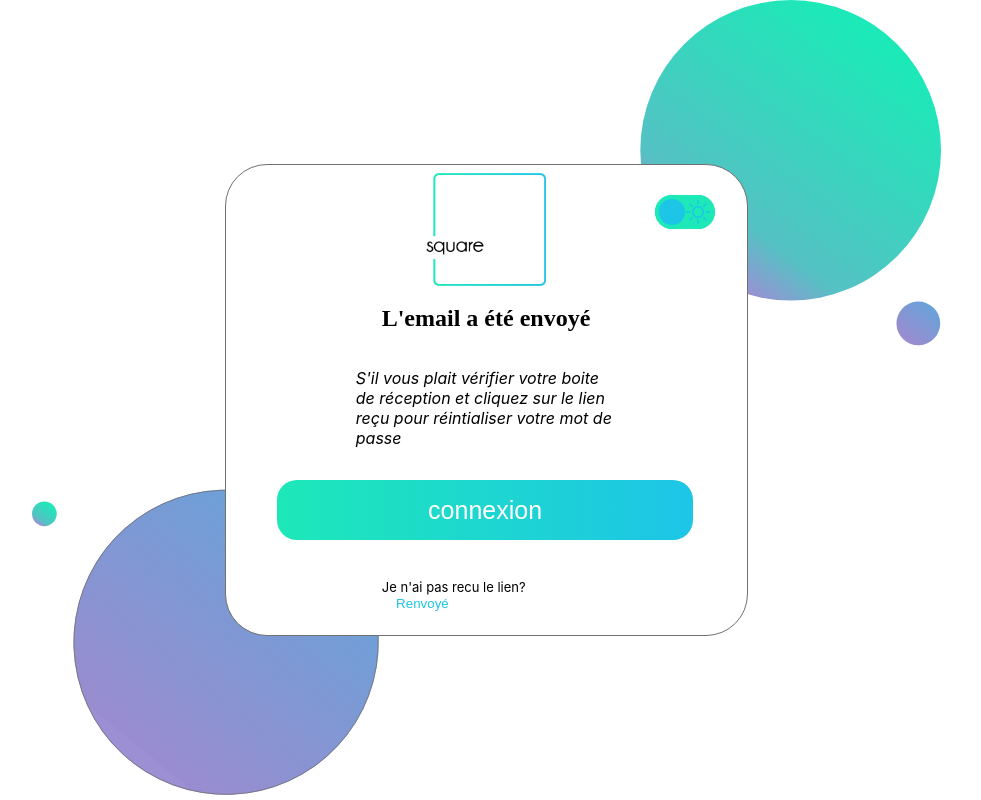
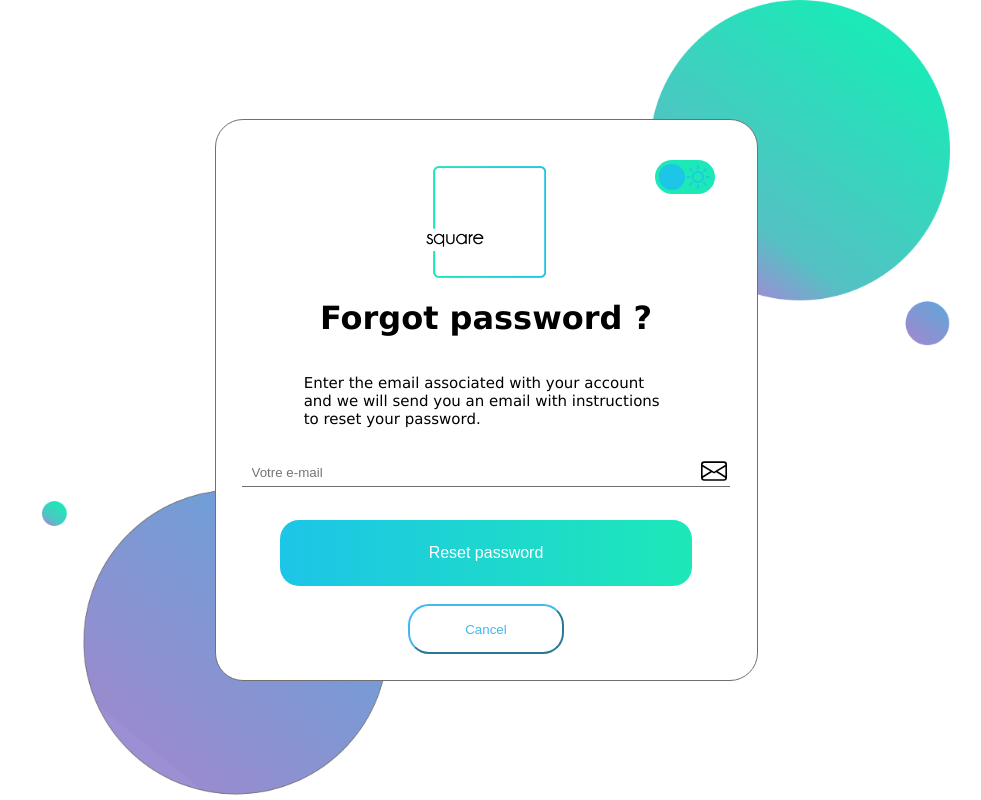
Before and after one commit to Sadmedous/square-web, a React (Create React App) app: page / in a window 1280 px wide. Shown: the whole page, without its empty margins (154-1135 px from the left). Built offline with nearby package versions, Linux system fonts and the light colour scheme; a web font is replaced by a local one.

Commit message:
last update on Forgot your password

```diff
--- a/src/App.js
+++ b/src/App.js
@@ -8,8 +8,7 @@ const App = () => {
   return (
     <div>
       {/* <EmailSend/> */}
-      {/* <ForgotPassword/> */}
-      <EmailSend/>
+      <ForgotPassword/>
     </div>
   );
 };
--- a/src/components/ForgotPassword.js
+++ b/src/components/ForgotPassword.js
@@ -38,12 +38,12 @@ function ForgotPassword() {
               <img className={style["mdpOublierlogo"]} src={darkLogo} />
             )}
             <h1 className={style["mdpOublierh1"]}>Forgot password ?</h1>
-          </div>
-          <div className={style["theRestDiv"]}>
             <p className={style["mdpOublierP"]}>
             Enter the email associated with your account and we will send you
             an email with instructions to reset your password.
             </p>
+          </div>
+          <div className={style["theRestDiv"]}>
             <label className={style['email-place']}>
             <input
               type="email"
--- a/src/styles/forgotPassword.module.css
+++ b/src/styles/forgotPassword.module.css
@@ -156,6 +156,7 @@ input:checked + .slider:before {
   flex-direction: column;
   align-items: center;
   justify-content: center;
+  width: 70%;
 }
 .theRestDiv {
   display: flex;
```
